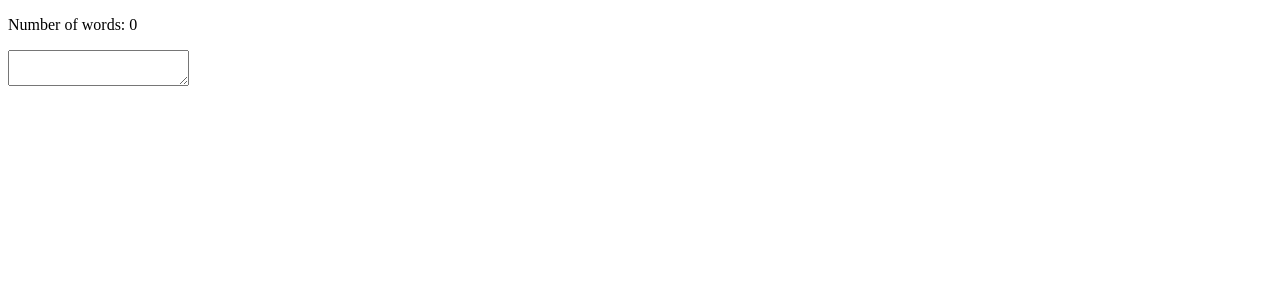
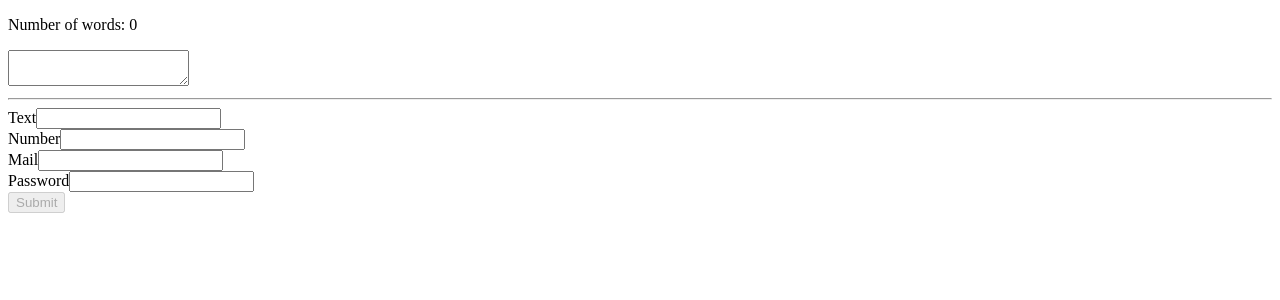
Before and after one commit to stosikmartyna/learning_js, a React (Create React App) app in the folder react_basics/exercises/: page / in a window 1280 px wide. Shown: the top 300 px of the page. Built offline with nearby package versions, Linux system fonts and the light colour scheme.

Commit message:
Create form with text validation

```diff
--- a/react_basics/exercises/src/App.js
+++ b/react_basics/exercises/src/App.js
@@ -1,8 +1,13 @@
 import React from 'react';
 import { WordCounter } from './WordCounter/WordCounter';
+import { DynamicForm } from './DynamicForm/DynamicForm';
 
 export const App = () => {
   return (
-    <WordCounter />
+    <>
+      <WordCounter />
+      <hr />
+      <DynamicForm />
+    </>
   );
 }
--- /dev/null
+++ b/react_basics/exercises/src/DynamicForm/DynamicForm.jsx
@@ -0,0 +1,55 @@
+import React, { useState } from 'react';
+
+const initialState = {
+    text: '',
+    number: '',
+    mail: '',
+    password: '',
+}
+
+export const DynamicForm = () => {
+    const [inputsValues, setInputsValues] = useState(initialState);
+
+    const handleInputChange = (event) => {
+        setInputsValues({...inputsValues, [event.target.id]: event.target.value});
+    }
+
+    const clearForm = () => setInputsValues(initialState);
+
+    const validateForm = () => {
+        if (inputsValues.text.trim() === '') {
+            return false;
+        } else {
+            return true;
+        }
+    }
+
+    const submitForm = () => {
+        validateForm();
+        clearForm();
+        console.log(inputsValues)
+    }
+
+
+    return (
+        <>
+            <div>
+                <label>Text</label>
+                <input id="text" type="text" onChange={handleInputChange} value={inputsValues.text} />
+            </div>
+            <div>
+                <label>Number</label>
+                <input id="number" type="number" onChange={handleInputChange} value={inputsValues.number} />
+            </div>
+            <div>
+                <label>Mail</label>
+                <input id="mail" type="mail" onChange={handleInputChange} value={inputsValues.mail} />
+            </div>
+            <div>
+                <label>Password</label>
+                <input id="password" type="password" onChange={handleInputChange} value={inputsValues.password} />
+            </div>
+            <button onClick={submitForm} disabled={!validateForm()}>Submit</button>
+        </>
+    )
+}
```
